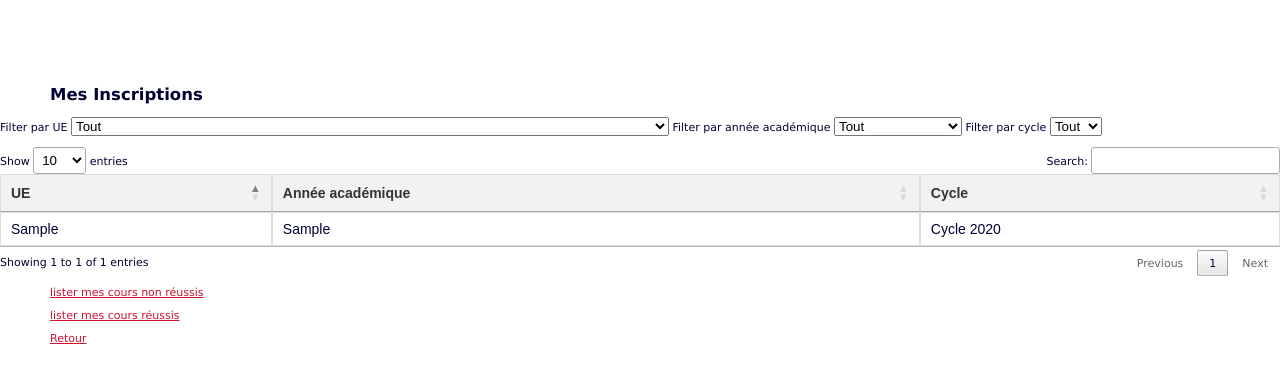
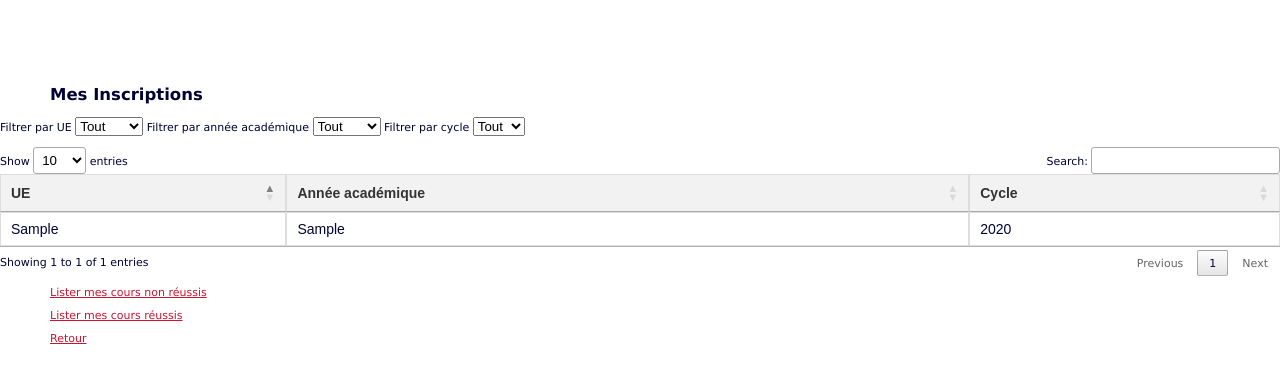
Before and after one commit to padeb185/IpefaSup4, a Django app: template templates/student/student_registration.html in a window 1280 px wide. Shown: the part 129-512 px from the top of the page. Run offline with Django 5.2, Linux system fonts and the light colour scheme; tables that the repository leaves empty hold one stand-in row (values such as "Sample post"); the template is opened without the code that fills it: values that come from a table or form of the project are taken from there, most other values are stand-ins (such as "Sample title", 1, 10 or a date in 2020); some libraries are stand-ins or nearby versions.

Commit message:
student registration

```diff
--- a/templates/student/student_registration.html
+++ b/templates/student/student_registration.html
@@ -1,45 +1,45 @@
 {% extends "base.html" %}
 {% load static %}
 
-{% block title %}Bienvenue Etudiant - Page des cours{% endblock %}
+{% block title %}Bienvenue Étudiant - Page des cours{% endblock %}
 
 {% block bodyId %}StudentCoursesPage{% endblock %}
-
-
 
 {% block content %}
 <header class="welcome-header">
     <div class="user-info">
-            Bienvenue sur IpefaSup,  {{ logged_user.first_name }} {{ logged_user.last_name }}
+        Bienvenue sur IpefaSup, {{ logged_user.first_name }} {{ logged_user.last_name }}
     </div>
     <div class="date-time">
         Nous sommes le {{ current_date_time }}
     </div>
 </header>
+
 <h1>Mes Inscriptions</h1>
+
 <div>
     <p>
-            <label for="ueFilter">Filter par UE</label>
+        <label for="ueFilter">Filtrer par UE</label>
         <select id="ueFilter">
             <option value="">Tout</option>
             {% for registration in registrations %}
-                    <option value="{{ registration }}">{{ registration }}</option>
+                <option value="{{ registration.academic_ue.wording }}">{{ registration.academic_ue.wording }}</option>
             {% endfor %}
         </select>
 
-            <label for="academicYear">Filter par année académique</label>
+        <label for="academicYear">Filtrer par année académique</label>
         <select id="academicYear">
             <option value="">Tout</option>
-                {% for academic in academicYear %}
-                    <option value="{{ academic }}">{{ academic }}</option>
+            {% for registration in registrations %}
+                <option value="{{ registration.academic_ue.academicYear }}">{{ registration.academic_ue.academicYear }}</option>
             {% endfor %}
         </select>
 
-            <label for="yearCycle">Filter par cycle</label>
+        <label for="yearCycle">Filtrer par cycle</label>
         <select id="yearCycle">
             <option value="">Tout</option>
-                {% for year in yearCycle %}
-                    <option value="{{ year }}">{{ year }}</option>
+            {% for registration in registrations %}
+                <option value="{{ registration.academic_ue.yearCycle }}">{{ registration.academic_ue.yearCycle }}</option>
             {% endfor %}
         </select>
     </p>
@@ -58,38 +58,38 @@
             <tr>
                 <td>{{ registration.academic_ue.wording }}</td>
                 <td>{{ registration.academic_ue.academicYear }}</td>
-                <td>Cycle {{ registration.academic_ue.yearCycle }}</td>
+                <td>{{ registration.academic_ue.yearCycle }}</td> {# ✅ plus de "Cycle" devant ! #}
             </tr>
         {% empty %}
             <tr>
-                <td colspan="4">Aucune inscription trouvée.</td>
+                <td colspan="3">Aucune inscription trouvée.</td>
             </tr>
         {% endfor %}
     </tbody>
 </table>
 
-
-     <a href="{% url 'student_non_passed_registrations' %}">lister mes cours non réussis</a>
-     <a href="{% url 'student_passed_registrations' %}">lister mes cours réussis</a>
+<a href="{% url 'student_non_passed_registrations' %}">Lister mes cours non réussis</a>
+<a href="{% url 'student_passed_registrations' %}">Lister mes cours réussis</a>
 <a href="{% url 'welcomeStudent' %}">Retour</a>
-
 
 <script>
     $(document).ready(function() {
-            var table = $('table').dataTable();
+        var table = $('table').DataTable();
 
         $('#ueFilter').on('change', function() {
             var val = $(this).val();
             table.column(0).search(val).draw();
         });
+
         $('#academicYear').on('change', function() {
             var val = $(this).val();
             table.column(1).search(val).draw();
         });
+
         $('#yearCycle').on('change', function() {
             var val = $(this).val();
             table.column(2).search(val).draw();
         });
-        })
+    });
 </script>
 {% endblock %}
```
Lines whose indentation alone changed are shown as unchanged.
